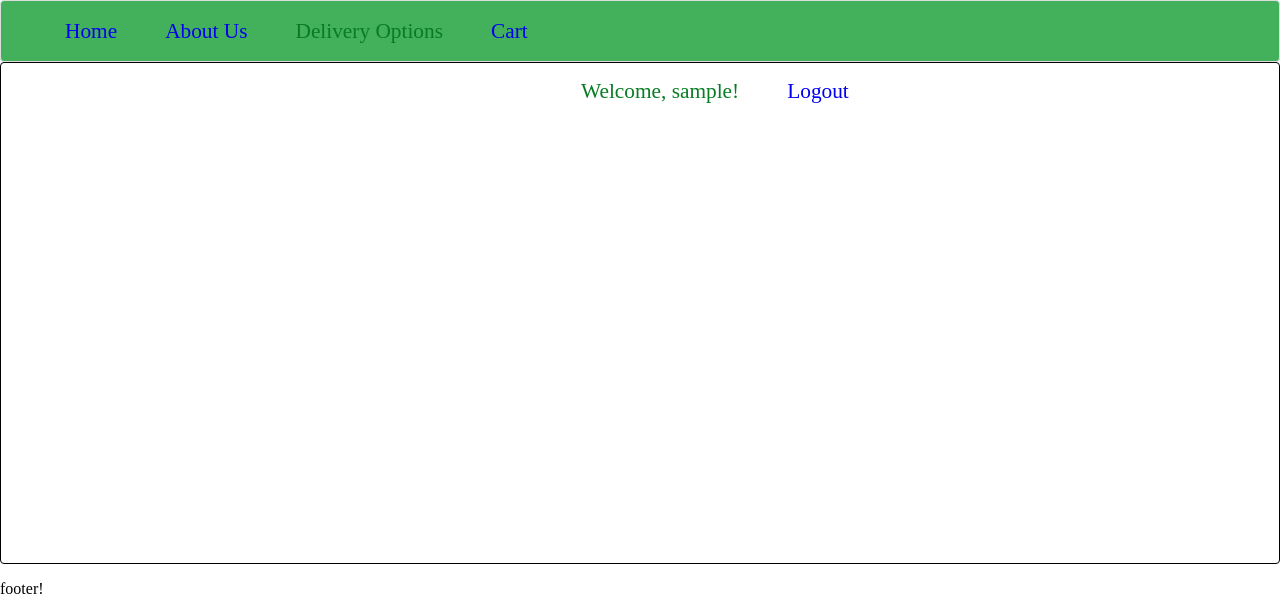
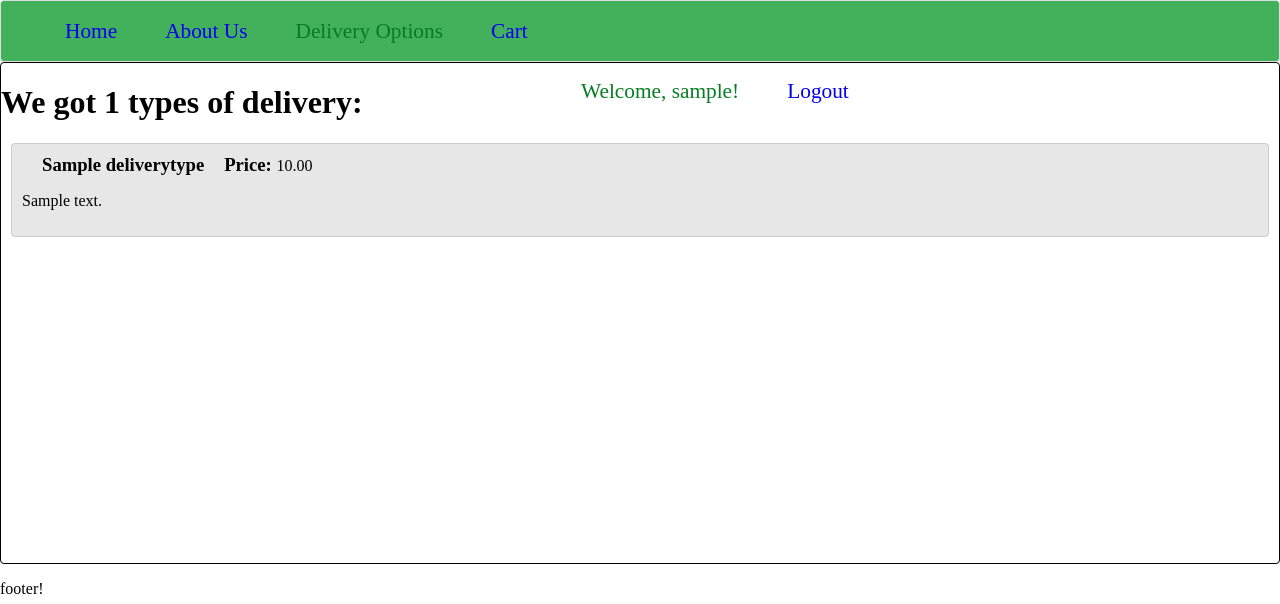
Before and after one commit to Serwerty/Store, a PHP site: page /Store/delivery.php in a window 1280 px wide. Shown: the top 604 px of the page. Run offline with PHP 8.4, Linux system fonts and the light colour scheme; the visitor is signed in with stand-in values (Sample User, id 1); tables that the repository leaves empty hold one stand-in row (values such as "Sample post").

Commit message:
#10 Delivery page added, page selector css fixes

```diff
--- a/cart.php
+++ b/cart.php
@@ -80,7 +80,7 @@
                      }
                     else
                     {
-                        echo '<h1>You still got empty cart? Check out our products <a href="index.php">HERE</a></h1>';
+                        echo '<div class="empty_cart_text"><h1>You still got empty cart? Check out our products <a href="index.php">HERE</a></h1></div>';
                     }
 
                  }
--- a/css/main.css
+++ b/css/main.css
@@ -89,7 +89,7 @@ form
 }
 .products
 {
-    padding-top: 10px;
+    padding: 10px;
     border-bottom: 1px solid black;
 }
 .table_image
@@ -99,13 +99,30 @@ form
 }
 table td
 {
+    background-color: #e7e7e7;
     border:1px solid #ccc;
     border-radius: 4px;
 }
+.delivery_type
+{
+    background-color: #e7e7e7;
+    border:1px solid #ccc;
+    border-radius: 4px;
+    padding: 10px;
+    margin: 10px;
+}
+.delivery_type strong
+{
+    padding-left: 20px;
+    text-align: center;
+    font-size: 14pt;
+}
 table th
 {
-   border:1px solid #ccc;
+    background-color: #e7e7e7;
+    border:1px solid #ccc;
     border-radius: 4px;
+    font-size: 14pt;
 }
 .table_button
 {
@@ -123,6 +140,7 @@ table th
     display: inline-block;
     float:left;
     text-align: left;
+    width: 250px;
     padding: 1px;
 }
 .page_selector_left a
@@ -133,6 +151,7 @@ table th
 .page_selector_left img
 {
     vertical-align:middle;
+    padding-left: 10px;
 }
 .page_selector_center
 {
@@ -146,6 +165,7 @@ table th
     display: inline-block;
     text-align: right;
     float:right;
+    width: 25 0px;
     padding: 1px;
 }
 .page_selector_right a
@@ -153,9 +173,15 @@ table th
     display:inline-block;
     margin-left: 60px;
 }
+.empty_cart_text
+{
+    vertical-align:middle;
+    text-align:center;
+}
 .page_selector_right img
 {
-   vertical-align:middle;
+    vertical-align:middle;
+    padding-right: 10px;
 }
 .table_input
 {
--- a/delivery.php
+++ b/delivery.php
@@ -14,7 +14,40 @@
             ?>
         </div>
         <div class = "content">
+         <?php
+            include('includes/connect.php');
+            try
+            {
+                $conn = new PDO("mysql:host=$host;dbname=$dbname", $login, $password);
+                $conn->setAttribute(PDO::ATTR_ERRMODE, PDO::ERRMODE_EXCEPTION);
 
+                $stmt = $conn->prepare("SELECT COUNT(*) FROM deliverytypes;");
+                $stmt->execute();
+                $deliveryCount = $stmt->fetch()['COUNT(*)'];
+
+                $sql = "Select * from deliverytypes";
+
+                echo '<h1>We got '.$deliveryCount.' types of delivery:</h1>';
+                echo '<div class="deliveries_table">';
+
+                foreach ($conn->query($sql) as $row)
+                {
+                    echo '<div class="delivery_type">';
+                    echo '<strong>'.$row['name'].'</strong>';
+                    echo '<strong>Price: </strong>'.$row['price'].'';
+                    echo '<p>'.$row['description'].'</p>';
+                    echo '</div>';
+                }
+                echo '</div>';
+
+
+            }
+            catch(PDOException $error)
+            {
+                echo "<p>Error: ".$error->getMessage()."</p>\n";
+            }
+
+            ?>
         </div>
         <div class = "footer">
             <?php
--- a/index.php
+++ b/index.php
@@ -71,7 +71,7 @@
                                     <td>'.$row['name'].'</td>
                                     <td>'.$row['price'].'</td>';
                             echo '<form action="utility/tableHandler.php" method="post">
-                                    <td class = "table_input"><input type="number" name="count" size="60" min="0" max="100" title="Title" /></td>
+                                    <td class = "table_input"><input type="number" name="count" size="60" min="1" max="100" title="Title" /></td>
                                     <td class = "table_image">
                                     <input class= "table_button" type="image" name="submit" src="images/plus_button.png" border="0" alt="Submit" width="40" height="40" align ="middle" value="'.$row['id'].'"/>
                                    </td>';
--- a/sql/create_db.sql
+++ b/sql/create_db.sql
@@ -26,6 +26,7 @@ CREATE TABLE DeliveryTypes(
 	id INTEGER NOT NULL AUTO_INCREMENT,
     name VARCHAR(80) NOT NULL,
     price NUMERIC(15,2) NOT NULL,
+    description VARCHAR(512) NULL,
     PRIMARY KEY(id)
 );
 
```
Also changed, not shown: sql/insert_deliverytypes.sql (+5 -3 lines).
